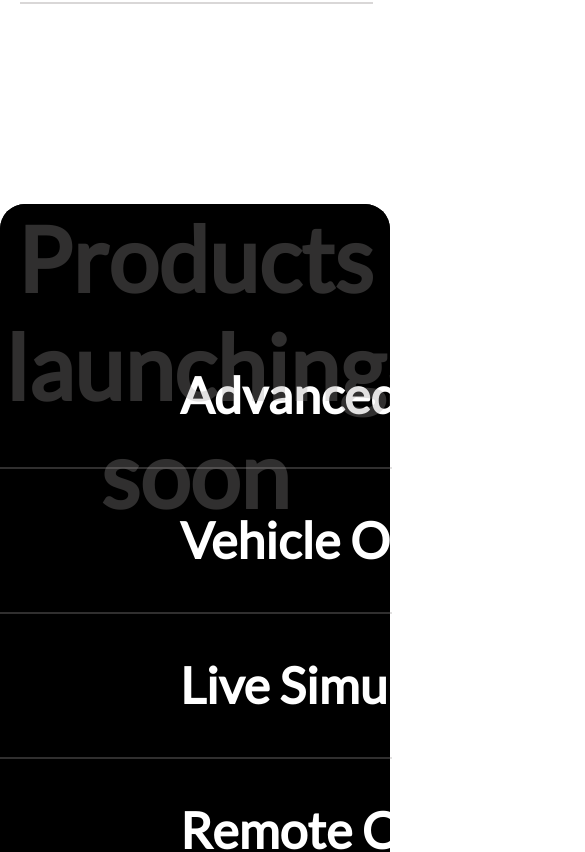
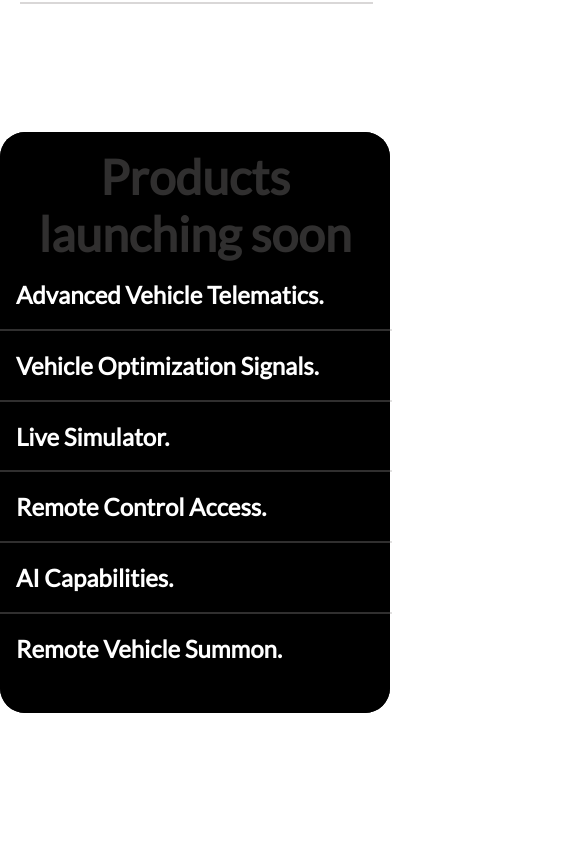
Before and after one commit to Blackie01/AutoMate, a React (Create React App) app: page / in a window 390 px wide. Shown: the part 2940-3792 px from the top of the page, 585 px wide, since content can reach past the window. Built offline with nearby package versions, Linux system fonts and the light colour scheme; a web font is replaced by a local one.

Commit message:
more work done

```diff
--- a/src/components/Homepage.css
+++ b/src/components/Homepage.css
@@ -394,10 +394,10 @@
 /* Responsiveness */
 
 @media  (max-width: 768px) {
-
+/*
     * {
         width: 100%;
-    }
+    } */
 
     .hero-image {
         display: none;
@@ -460,7 +460,6 @@
       }
 
       #pp-buttons {
-        width: ;
         margin: 14rem auto auto auto;
       }
 
@@ -490,8 +489,6 @@
         display: none;
       }
 
-
-
       .products {
         display: block;
         margin-bottom: 0px;
@@ -508,11 +505,33 @@
       .product-listing-title {
         margin-top: 0;
         font-size: 2.2rem;
-        color: #494949;
       }
 
-      .product-listing-text {
-        margin-top: -20px;
+
+      /* second floor */
+
+      .upcoming-products {
+        margin-top: 8rem;
       }
 
+      .upt-container {
+        height: 8rem;
+      }
+
+      .upcoming-products-title {
+        font-size: 3rem;
+        padding-top: 1rem;
+      }
+
+      .slide-text {
+        font-size: 1.5rem;
+      }
+
+      .reveal.active {
+        transform: translateX(1rem);
+      }
+
+
+
+
 }
--- a/src/components/Homepage.js
+++ b/src/components/Homepage.js
@@ -218,6 +218,8 @@ function Homepage() {
         </section>
       </section>
 
+      {/* numbers don't lie section */}
+
       <section className="numbers-dont-lie">
         <div className="numbers-title">
           <h2>The numbers don't lie, AutoMate works!</h2>
```
